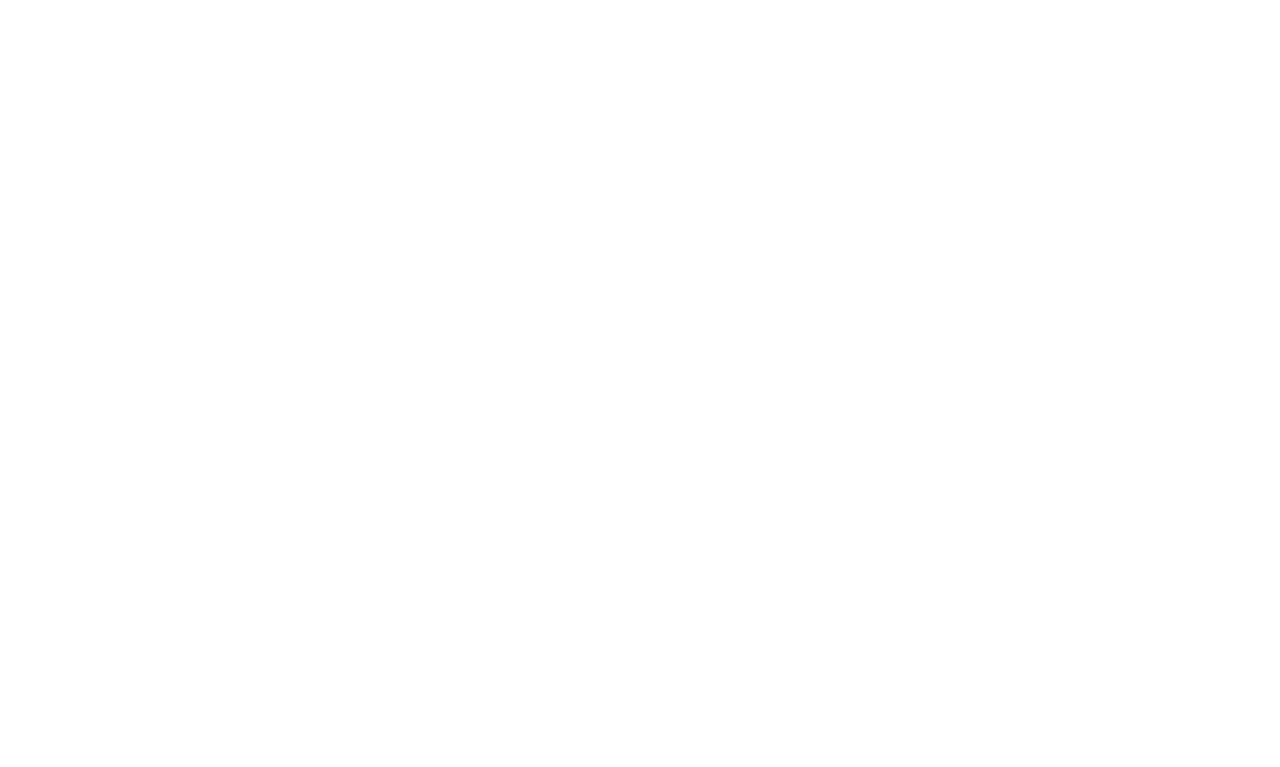
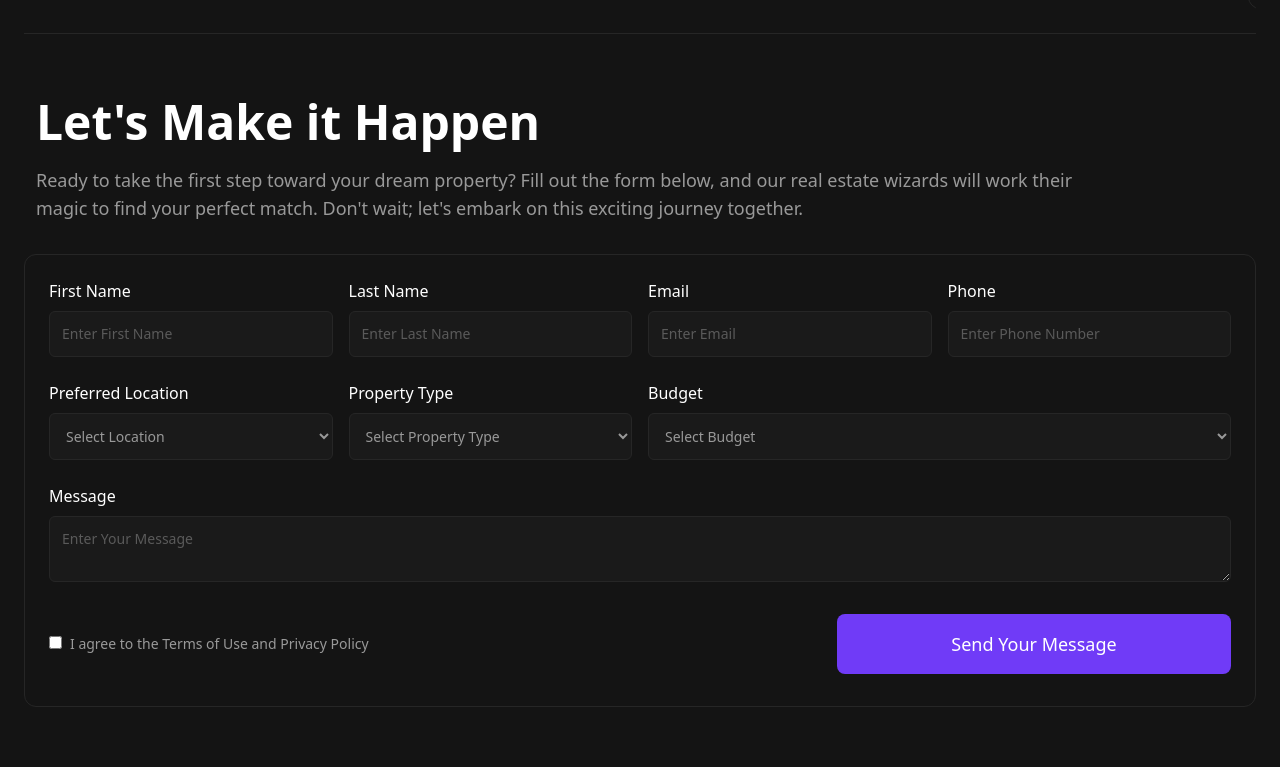
Before and after one commit to omk1r/MyProperty, a React (Vite) app in the folder client/: page /properties in a window 1280 px wide. Shown: the part 1493-2260 px from the top of the page. Before the commit the page ends 800 px from the top, so only its background shows below. Built offline with nearby package versions, Linux system fonts and the light colour scheme.

Commit message:
properties page completed

```diff
--- a/client/src/pages/Properties.tsx
+++ b/client/src/pages/Properties.tsx
@@ -1,3 +1,6 @@
+import Footer from '../component/Footer';
+import PropertyCarousel from '../component/PropertyCarousel';
+
 const Properties = () => {
   return (
     <>
@@ -73,6 +76,165 @@
           </div>
         </div>
       </div>
+
+      {/* posiibilities */}
+      <div className="grid grid-cols-4 my-10 md:my-16 px-6">
+        <div id="div1" className="col-span-4 md:col-span-3 md:mx-3">
+          <h3 className="font-semibold text-3xl md:text-4xl xl:text-5xl">
+            Discover a World of Possibilities
+          </h3>
+          <p className="my-3 md:my-5 font-medium text-[#999999] text-sm md:text-base xl:text-lg">
+            Our portfolio of properties is as diverse as your dreams. Explore
+            the following categories to find the perfect property that resonates
+            with your vision of home
+          </p>
+        </div>
+
+        <div
+          id="div2"
+          className="col-span-4 py-6 border-[#262626] border-b overflow-hidden"
+        >
+          <PropertyCarousel />
+        </div>
+      </div>
+
+      {/* make it happen */}
+      <div className="my-10 md:my-16 px-6">
+        <div id="div1" className="md:mx-3 md:w-[85%]">
+          <h3 className="font-semibold text-3xl md:text-4xl xl:text-5xl">
+            Let's Make it Happen
+          </h3>
+          <p className="my-3 md:my-5 font-medium text-[#999999] text-sm md:text-base xl:text-lg">
+            Ready to take the first step toward your dream property? Fill out
+            the form below, and our real estate wizards will work their magic to
+            find your perfect match. Don't wait; let's embark on this exciting
+            journey together.
+          </p>
+        </div>
+
+        <div
+          id="div2"
+          className="flex flex-wrap my-8 px-4 py-4 border border-[#262626] rounded-xl w-full"
+        >
+          <label
+            className="flex flex-col my-2 px-2 w-full md:w-1/4"
+            htmlFor="firstName"
+          >
+            First Name
+            <input
+              type="text"
+              placeholder="Enter First Name"
+              className="bg-[#1A1A1A] my-2 px-3 py-3 border border-[#262626] rounded-md focus:outline-none w-full text-[#999999] text-sm"
+            />
+          </label>
+
+          <label
+            className="flex flex-col my-2 px-2 w-full md:w-1/4"
+            htmlFor="lastName"
+          >
+            Last Name
+            <input
+              type="text"
+              placeholder="Enter Last Name"
+              className="bg-[#1A1A1A] my-2 px-3 py-3 border border-[#262626] rounded-md focus:outline-none w-full text-[#999999] text-sm"
+            />
+          </label>
+
+          <label
+            className="flex flex-col my-2 px-2 w-full md:w-1/4"
+            htmlFor="email"
+          >
+            Email
+            <input
+              type="email"
+              placeholder="Enter Email"
+              className="bg-[#1A1A1A] my-2 px-3 py-3 border border-[#262626] rounded-md focus:outline-none w-full text-[#999999] text-sm"
+            />
+          </label>
+
+          <label
+            className="flex flex-col my-2 px-2 w-full md:w-1/4"
+            htmlFor="phone"
+          >
+            Phone
+            <input
+              type="tel"
+              placeholder="Enter Phone Number"
+              className="bg-[#1A1A1A] my-2 px-3 py-3 border border-[#262626] rounded-md focus:outline-none w-full text-[#999999] text-sm"
+            />
+          </label>
+
+          <label
+            className="flex flex-col my-2 px-2 w-full md:w-1/4"
+            htmlFor="preferredLocation"
+          >
+            Preferred Location
+            <select className="bg-[#1A1A1A] my-2 px-3 py-3 border border-[#262626] rounded-md focus:outline-none w-full text-[#999999] text-sm">
+              <option value="">Select Location</option>
+              <option value="mumbai">Mumbai</option>
+              <option value="pune">Pune</option>
+              <option value="chennai">Chennai</option>
+              <option value="delhi">Delhi</option>
+            </select>
+          </label>
+
+          <label
+            className="flex flex-col my-2 px-2 w-full md:w-1/4"
+            htmlFor="propertyType"
+          >
+            Property Type
+            <select className="bg-[#1A1A1A] my-2 px-3 py-3 border border-[#262626] rounded-md focus:outline-none w-full text-[#999999] text-sm">
+              <option value="">Select Property Type</option>
+              <option value="commercial">Commercial</option>
+              <option value="residential">Residential</option>
+            </select>
+          </label>
+
+          <label
+            className="flex flex-col my-2 px-2 w-full md:w-2/4"
+            htmlFor="budget"
+          >
+            Budget
+            <select className="bg-[#1A1A1A] my-2 px-3 py-3 border border-[#262626] rounded-md focus:outline-none w-full text-[#999999] text-sm">
+              <option value="">Select Budget</option>
+              <option value="0-50">0 - 50 Lakhs</option>
+              <option value="50-100">50 - 100 Lakhs</option>
+              <option value="100-200">100 - 200 Lakhs</option>
+              <option value="200+">200+ Lakhs</option>
+            </select>
+          </label>
+
+          <label className="flex flex-col my-2 px-2 w-full" htmlFor="message">
+            Message
+            <textarea
+              placeholder="Enter Your Message"
+              className="bg-[#1A1A1A] my-2 px-3 py-3 border border-[#262626] rounded-md focus:outline-none w-full text-[#999999] text-sm"
+            />
+          </label>
+
+          <div className="flex md:flex-row flex-col md:justify-between items-center px-2 w-full">
+            <label
+              className="my-3 md:w-1/2 text-[#999999] text-sm"
+              htmlFor="terms"
+            >
+              <input
+                type="checkbox"
+                className="bg-[#1A1A1A] mr-2 text-[#1A1A1A]"
+              />
+              I agree to the Terms of Use and Privacy Policy
+            </label>
+
+            <div className="flex flex-col my-2 w-full md:w-1/3">
+              <button className="bg-[#703BF7] my-2 md:px-4 py-4 rounded-lg w-full font-medium text-sm xl:text-lg">
+                Send Your Message
+              </button>
+            </div>
+          </div>
+        </div>
+      </div>
+
+      {/* footer */}
+      <Footer />
     </>
   );
 };
```
